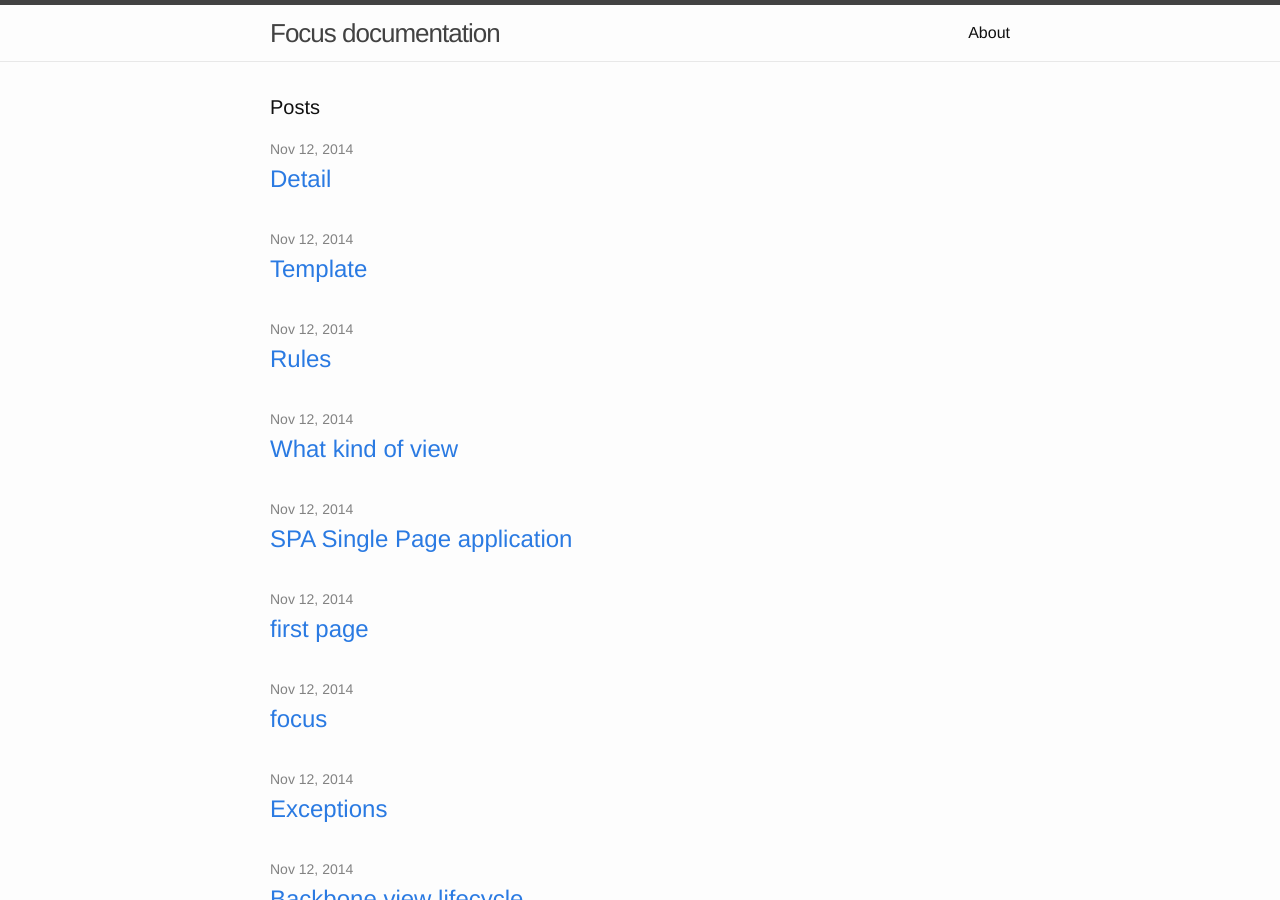
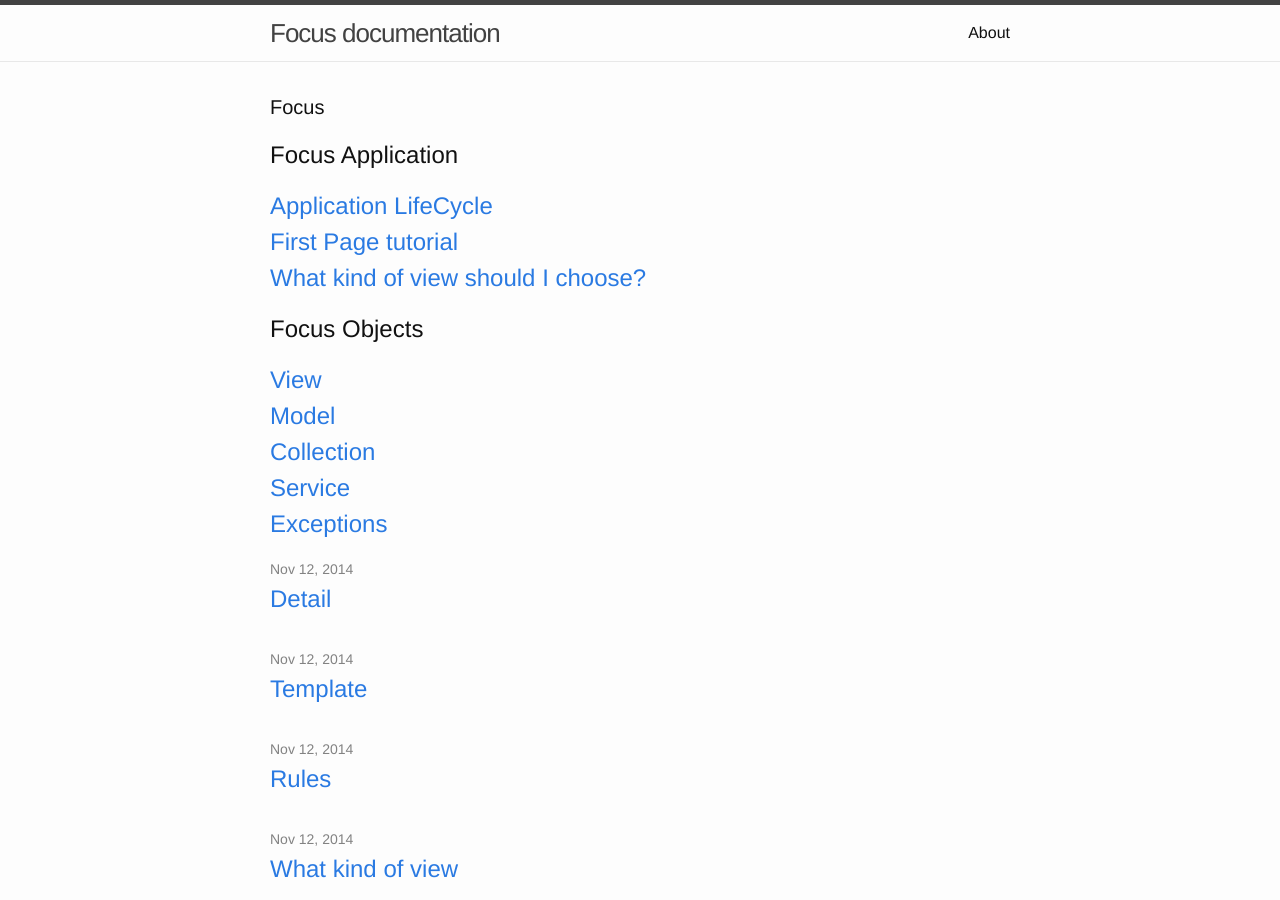
Before and after one commit to klee-contrib/focus-docs, a Jekyll site: the page built from index.html, in a window 1280 px wide and 900 px high. Built offline with Jekyll 4.4.1, drawn with Linux system fonts in a browser that asks for light colours.

Commit message:
Update the index page.

```diff
--- a/index.html
+++ b/index.html
@@ -4,7 +4,24 @@ layout: default
 
 <div class="home">
 
-  <h1 class="page-heading">Posts</h1>
+  <h1 class="page-heading">Focus</h1>
+
+  <h2>Focus Application</h2>
+  <ul class="post-list">
+    <a class="post-link" href="/focus-docs/jekyll/update/2014/11/12/application-lifecycle.html">Application LifeCycle</a>
+    <a class="post-link" href="/focus-docs/jekyll/update/2014/11/12/page-first.html">First Page tutorial</a>
+    <a class="post-link" href="/focus-docs/jekyll/update/2014/11/12/what-kind-of-view.html">What kind of view should I choose?</a>
+  </ul>
+
+  <h2>Focus Objects</h2>
+  <ul class="post-list">
+    <a class="post-link" href="/focus-docs/jekyll/update/2014/11/12/view.html">View</a>
+    <a class="post-link" href="/focus-docs/jekyll/update/2014/11/12/model.html">Model</a>
+    <a class="post-link" href="/focus-docs/jekyll/update/2014/11/12/collection.html">Collection</a>
+    <a class="post-link" href="/focus-docs/jekyll/update/2014/11/12/service.html">Service</a>
+    <a class="post-link" href="/focus-docs/jekyll/update/2014/11/12/exceptions.html">Exceptions</a>
+
+  </ul>
 
   <ul class="post-list">
     {% for post in site.posts %}
```
